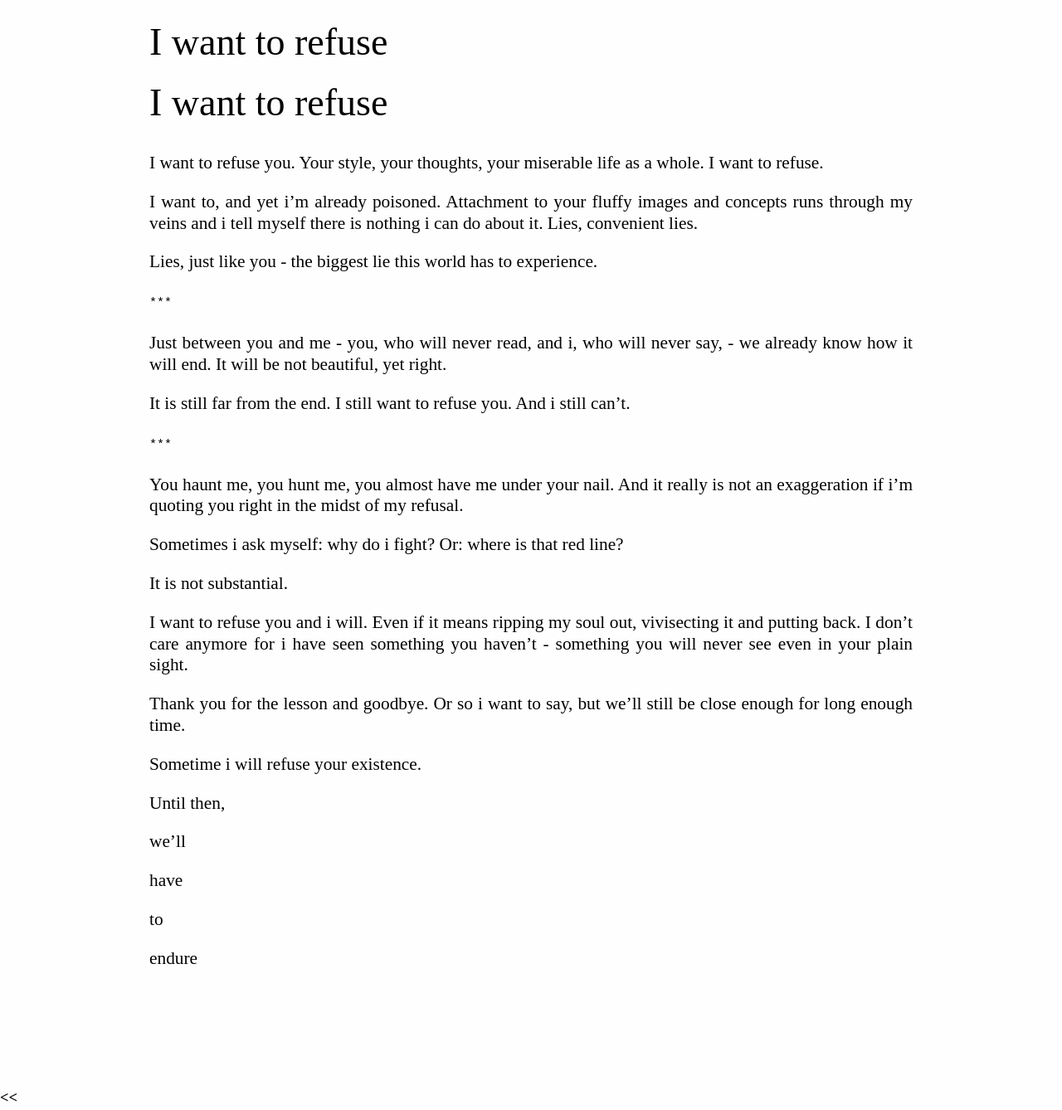
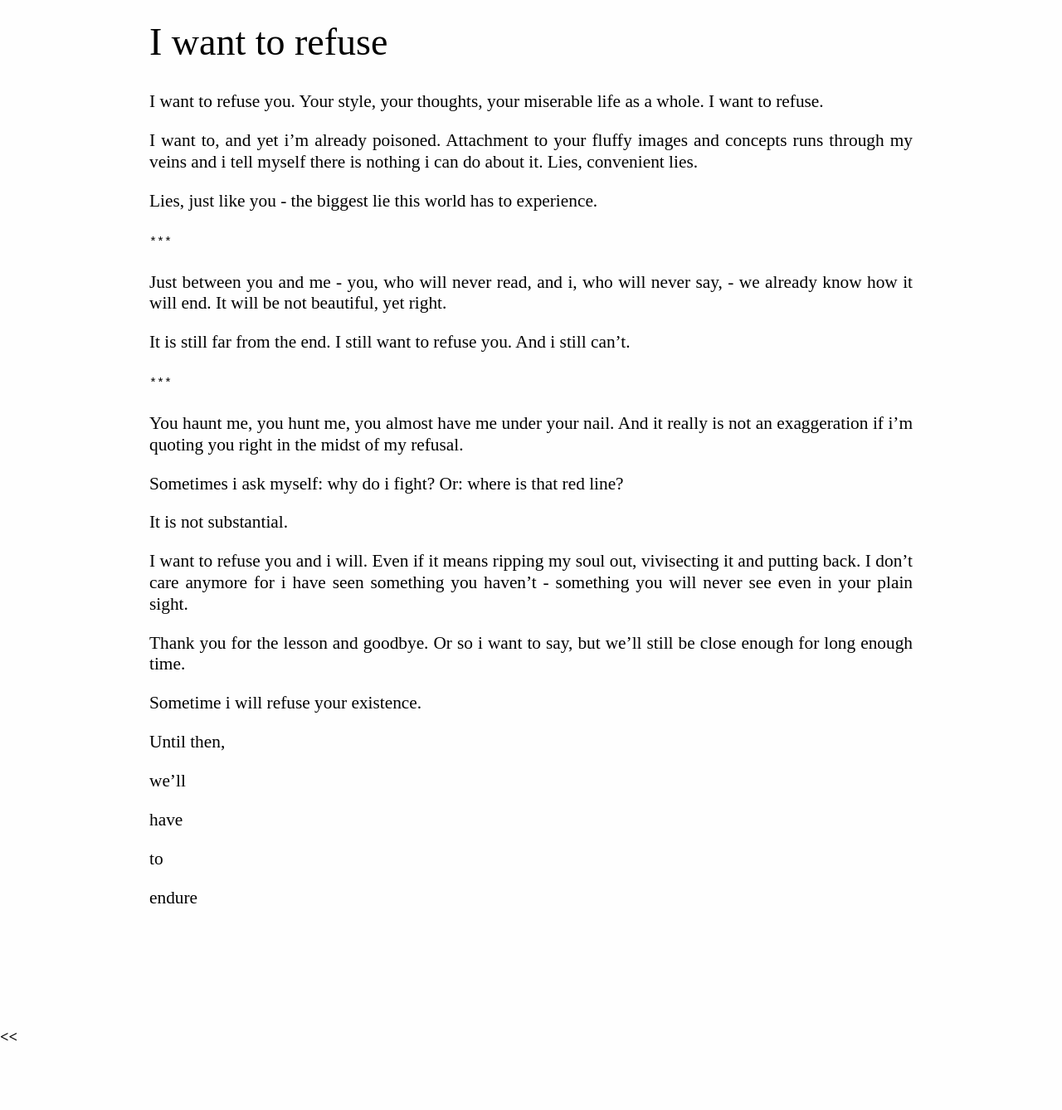
Before and after one commit to caryoscelus/eucalyptus-ff, a Jekyll site: the page built from i-want-to-refuse.md, in a window 1280 px wide. Shown: the whole page at 83% size. Built offline with Jekyll 4.4.1, drawn with Linux system fonts in a browser that asks for light colours; after the commit the page ends 1264 px from its top, so only the background shows below that.

Commit message:
Remove superfluous header

```diff
--- a/i-want-to-refuse.md
+++ b/i-want-to-refuse.md
@@ -1,9 +1,6 @@
 ---
 title: I want to refuse
 ---
-
-I want to refuse
-================
 
 I want to refuse you. Your style, your thoughts, your miserable life as a whole.
 I want to refuse.
```
